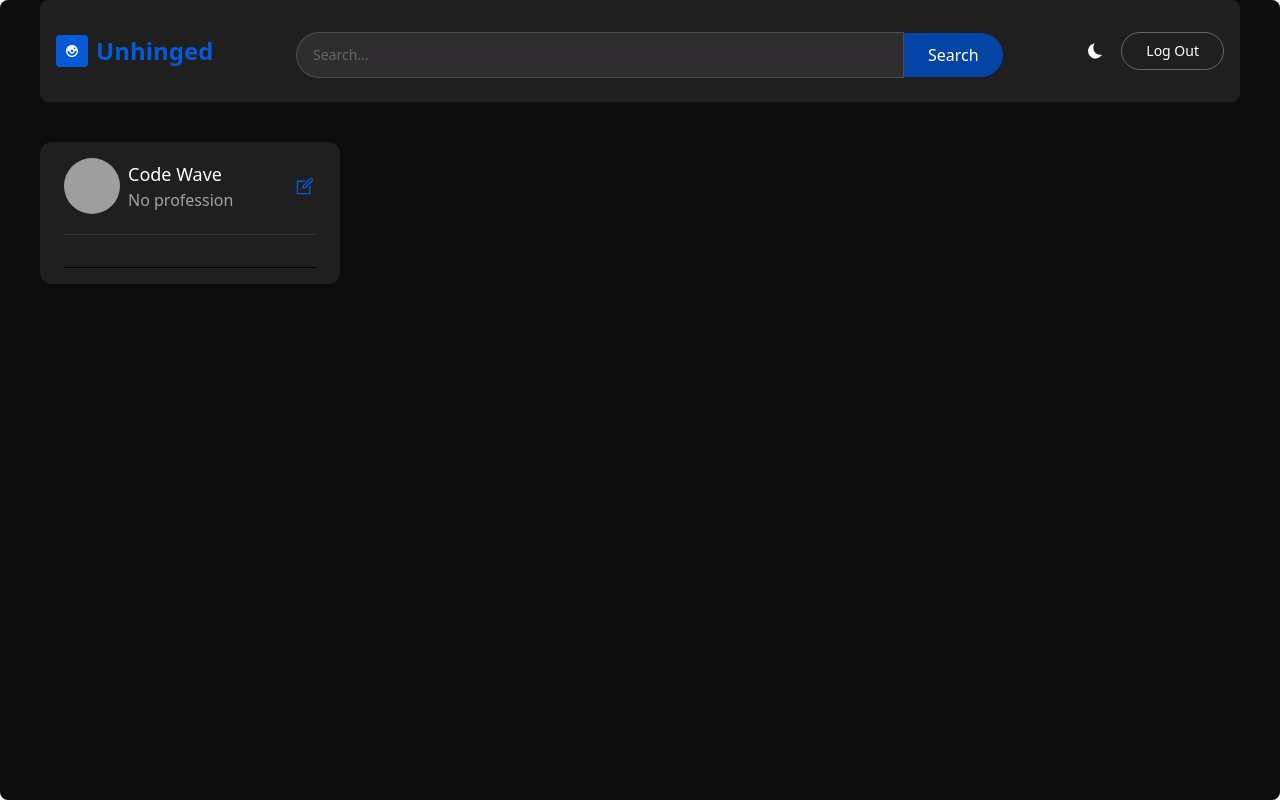
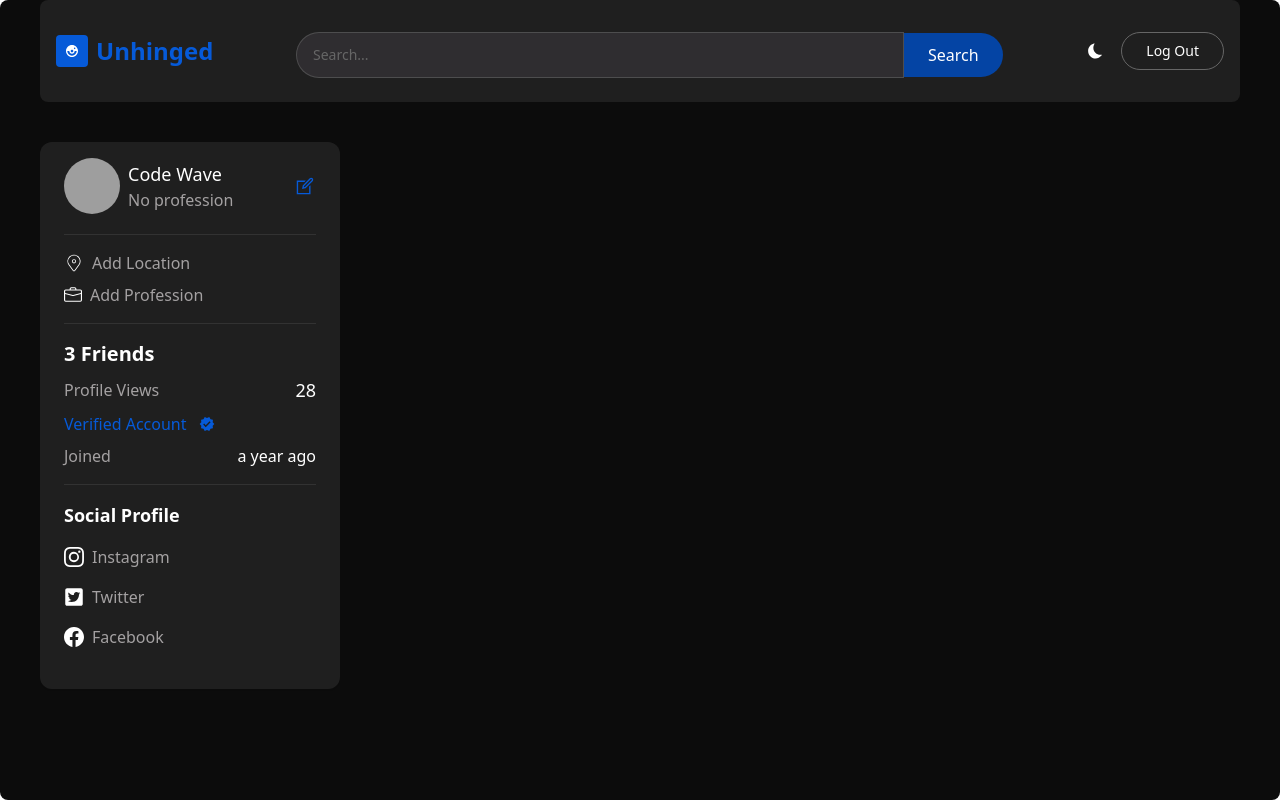
Before and after one commit to varshaislur/Unhinged, a React (Create React App) app in the folder unhinged_frontend/: page / in a window 1280 px wide. Built offline with nearby package versions, Linux system fonts and the light colour scheme; grey boxes are pictures that could not be loaded.

Commit message:
Profile Card completed

```diff
--- a/unhinged_frontend/package.json
+++ b/unhinged_frontend/package.json
@@ -9,6 +9,7 @@
     "@testing-library/user-event": "^13.5.0",
     "axios": "^1.7.2",
     "dotenv": "^16.4.5",
+    "moment": "^2.30.1",
     "react": "^18.3.1",
     "react-dom": "^18.3.1",
     "react-hook-form": "^7.52.1",
--- a/unhinged_frontend/src/components/ProfileCard.jsx
+++ b/unhinged_frontend/src/components/ProfileCard.jsx
@@ -3,11 +3,14 @@
 import { Link } from 'react-router-dom';
 import userProfile from '../assets/userprofile.png'
 import { LiaEditSolid } from 'react-icons/lia';
-import { BsPersonFillAdd } from 'react-icons/bs';
+import { BsBriefcase, BsFacebook, BsInstagram, BsPersonFillAdd } from 'react-icons/bs';
 import { updateProfile } from '../redux/userSlice';
-
-const ProfileCard = ({user}) => {
-    const {user:data,edit }=useSelector((state)=>state.user);
+import { CiLocationOn } from 'react-icons/ci';
+import { MdVerified } from 'react-icons/md';
+import moment from 'moment';
+import { FaTwitterSquare } from 'react-icons/fa';
+const ProfileCard = ({ user }) => {
+    const { user: data, edit } = useSelector((state) => state.user);
     const dispatch = useDispatch();
     console.log(user)
     console.log(data)
@@ -17,8 +20,8 @@
         <div>
             <div className='w-full bg-primary flex flex-col items-center shadow-sm rounded-xl px-6 py-4 my-10'>
                 <div className='w-full flex items-center justify-between border-b pb-5 border-[#66666645]'>
-                <Link to={"/profile/"+user?._id} className="flex flex-row gap-2">
-                <img src={user?.profileUrl ?? userProfile} alt={user?.email} className='w-14 h-14 object-cover rounded-full'/>
+                    <Link to={"/profile/" + user?._id} className="flex flex-row gap-2">
+                        <img src={user?.profileUrl ?? userProfile} alt={user?.email} className='w-14 h-14 object-cover rounded-full' />
                         <div className='flex flex-col justify-center '>
                             <p className='text-lg font-medium text-ascent-1'>
                                 {user?.firstName}  {user?.lastName}
@@ -30,23 +33,87 @@
                     </Link>
 
                     <div className=''>
-                    {user?._id === data?._id ? ( <LiaEditSolid
+                        {user?._id === data?._id ? (<LiaEditSolid
                             size={22}
                             className='text-blue cursor-pointer'
                             onClick={() => dispatch(updateProfile(true))}
                         />) : (<button
                             className='bg-[#0444a430] text-sm text-white p-1 rounded'
-                onClick={() => {}}
+                            onClick={() => { }}
                         >
                             <BsPersonFillAdd size={20} className='text-[#0f52b6]' />
-              </button>) }
+                        </button>)}
                     </div>
 
                 </div>
-            <div className="w-full flex flex-col gap-2 py-4 border-b vorder-[#66666645]">
+                <div className="w-full flex flex-col gap-2 py-4 border-b border-[#66666645]">
                     <div className='flex gap-2 items-center text-ascent-2'>
+                        <CiLocationOn className='text-xl text-ascent-1' />
+                        <span>
+                            {user?.location ?? "Add Location"}
+                        </span>
 
 
+                    </div>
+                    <div className='flex gap-2 items-center text-ascent-2 '>
+                        <BsBriefcase className='text-lg text-ascent-1' />
+                        <span>
+                            {user?.profession ?? "Add Profession"}
+                        </span>
+
+                    </div>
+
+                </div>
+
+                <div className='w-full flex flex-col gap-2 py-4 border-b border-[#66666645]'>
+                    <p className='text-xl text-ascent-1 font-semibold'>
+                        {user?.friends?.length} Friends
+
+                    </p>
+                    <div className='flex items-center justify-between'>
+                        <span className='text-ascent-2'>
+                            Profile Views
+                        </span>
+                        <span className='text-ascent-1 text-lg'>
+                            {user?.views?.length}
+
+                        </span>
+
+                    </div>
+                    <span className='text-base text-blue flex flex-row'>
+                        {user?.verified ? "Verified Account" : "Not Verified"}
+                        <span className=' ml-3 mt-1'>
+                            <MdVerified />
+                        </span>
+
+
+                    </span>
+                    <div className="flex items-center justify-between">
+                        <span className="text-ascent-2">
+                            Joined
+                        </span>
+                        <span className="text-ascent-1 text-base">
+                            {moment(user?.createdAt).fromNow()}
+
+                        </span>
+
+                    </div>
+                </div>
+                <div className='w-full flex flex-col gap-4 py-4 pb-6'>
+                    <p className='text-ascent-1 text-lg font-semibold'>
+                        Social Profile
+                    </p>
+                    <div className='flex gap-2 items-center text-ascent-2'>
+            <BsInstagram className=' text-xl text-ascent-1' />
+            <span>Instagram</span>
+          </div>
+          <div className='flex gap-2 items-center text-ascent-2'>
+            <FaTwitterSquare className=' text-xl text-ascent-1' />
+            <span>Twitter</span>
+          </div>
+          <div className='flex gap-2 items-center text-ascent-2'>
+            <BsFacebook className=' text-xl text-ascent-1' />
+            <span>Facebook</span>
           </div>
 
                 </div>
```
Also changed, not shown: 1 other file (tests, documents, lock files or other folders). Lines whose indentation alone changed are shown as unchanged.
